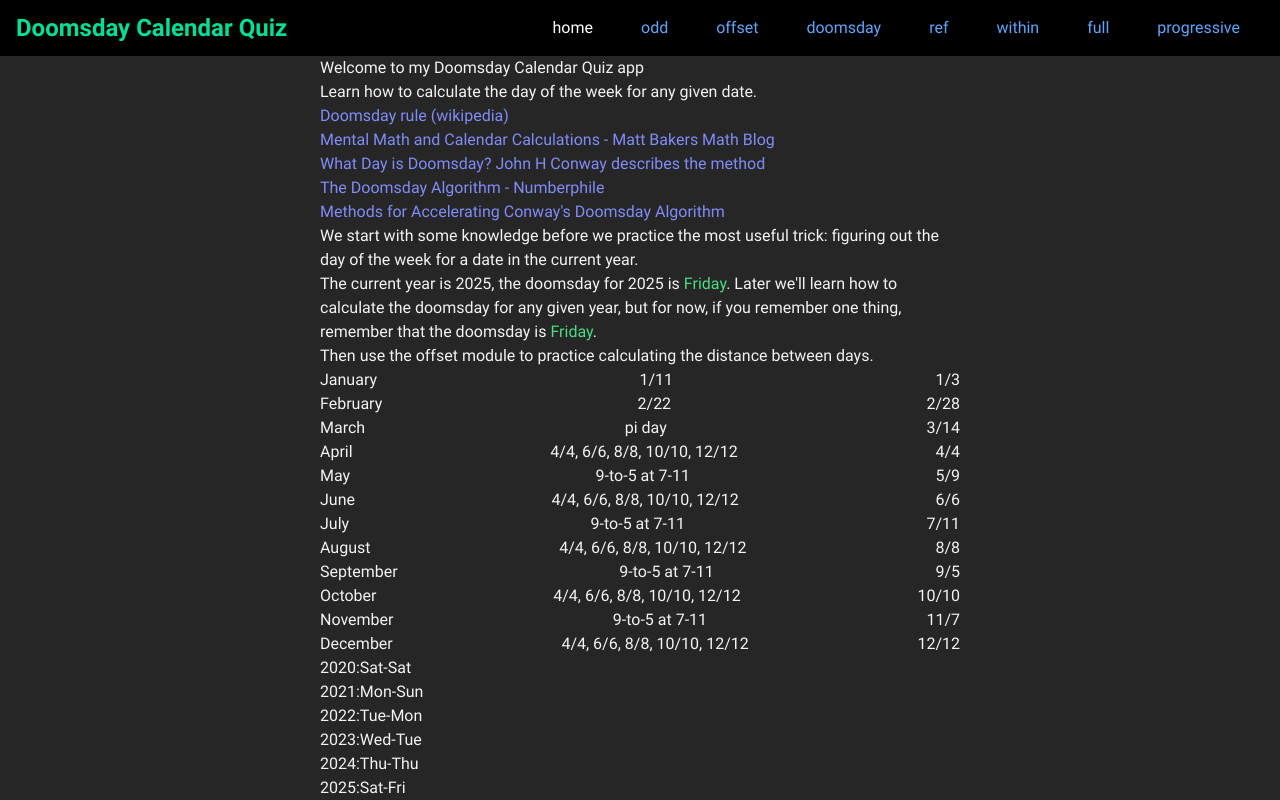
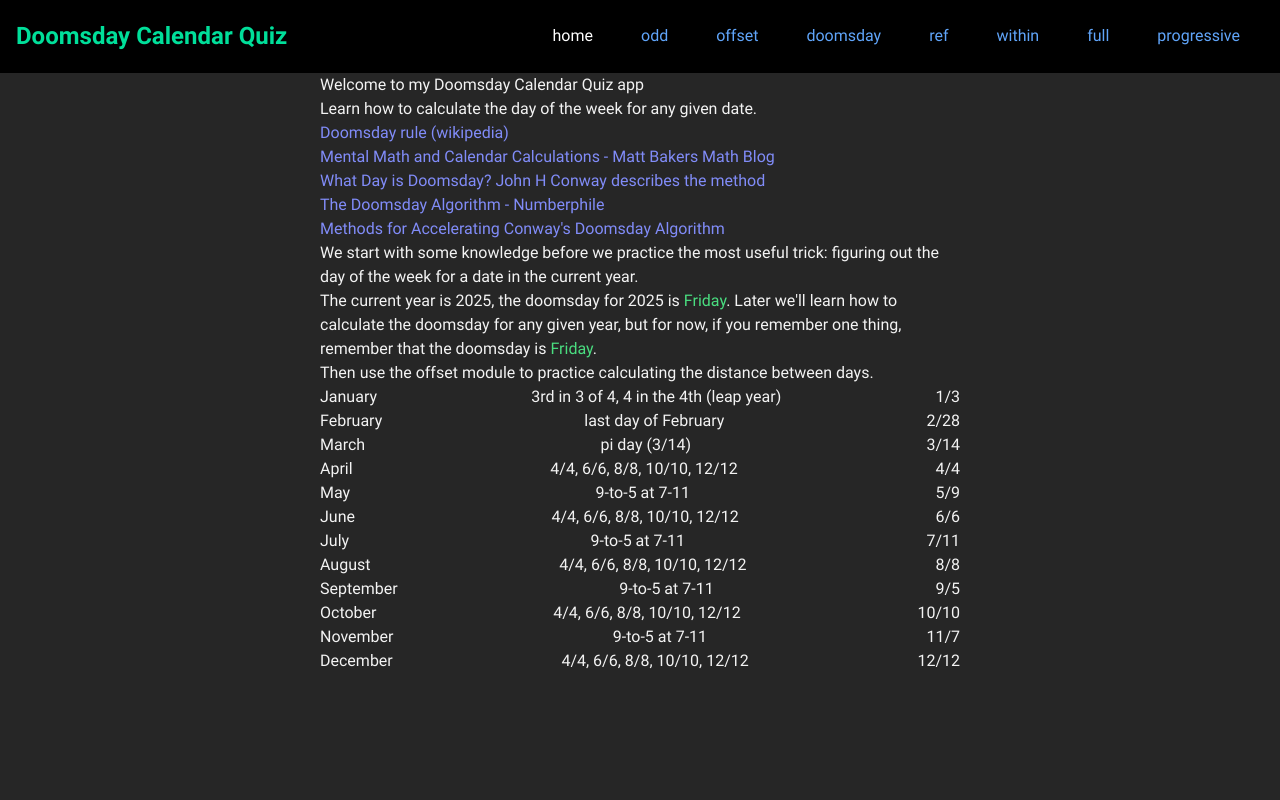
Before and after one commit to jeffprinty/doomsday-calendar-quiz, a React (Vite) app: page / in a window 1280 px wide. Shown: the top 800 px of the page. Built offline with nearby package versions, Linux system fonts and the light colour scheme.

Commit message:
MnemonicsTable

```diff
--- a/src/base.tsx
+++ b/src/base.tsx
@@ -33,8 +33,6 @@ const AllPages = () => {
     <div className='flex flex-col'>
       <h2>GuessDateDoomsdayWithinYear</h2>
       <GuessDateDoomsdayWithinYear />
-      <h2>OddPlusEleven</h2>
-      <OddPlusEleven />
       <h2>StepOne</h2>
       <StepOne />
       <h2>GuessYearDoomsday</h2>
--- a/src/components/home.tsx
+++ b/src/components/home.tsx
@@ -1,6 +1,6 @@
 import { DateTime } from 'luxon';
 
-import { getDoomsdayForYear, getDoomsdayForYearV2 } from '../common';
+import { getDoomsdayForYear } from '../common';
 import { mnemonics } from '../mnemonics';
 import ExternalLink from './external-link';
 
@@ -64,19 +64,6 @@ export const Home = () => {
           );
         })}
       </div>
-      <div>
-        {Array.from({ length: 100 }, (x, index) => (
-          <div key={index}>
-            {2020 + index}:
-            {DateTime.fromObject({
-              year: 2020 + index,
-              month: 2,
-              day: 22,
-            }).toFormat('ccc')}
-            -{getDoomsdayForYearV2(2020 + index)}
-          </div>
-        ))}
-      </div>
     </div>
   );
 };
--- /dev/null
+++ b/src/components/mnemonics-table.tsx
@@ -0,0 +1,40 @@
+import { mnemonics } from '../mnemonics';
+
+const MnemonicsTable = () => {
+  return (
+    <div>
+      <div>
+        <a href='https://en.wikipedia.org/wiki/Doomsday_rule#Memorable_dates_that_always_land_on_Doomsday'>
+          wikipedia: Memorable Dates table
+        </a>
+      </div>
+      <table>
+        <thead>
+          <tr>
+            <th>Month</th>
+            <th>Doomsday</th>
+            <th>Handle</th>
+          </tr>
+        </thead>
+        <tbody>
+          {mnemonics.map(({ common, leap, memeticHandle, monthName, monthNumber }) => (
+            <tr key={monthName}>
+              <td className=''>{monthName}</td>
+              <td className=''>
+                {monthNumber}/{common}
+                {!!leap && (
+                  <span className='px-4 text-violet-500'>
+                    {monthNumber}/{leap}
+                  </span>
+                )}
+              </td>
+              <td>{memeticHandle}</td>
+            </tr>
+          ))}
+        </tbody>
+      </table>
+    </div>
+  );
+};
+
+export default MnemonicsTable;
--- a/src/components/month-doomsday-calendar.tsx
+++ b/src/components/month-doomsday-calendar.tsx
@@ -47,9 +47,10 @@ const MonthDoomsdayCalendar = () => {
 
   return (
     <div className='long-calendar flex w-full flex-col items-start justify-center'>
-      <PageDescribe title='Month Doomsday Practice'>
-        Use this page to practice recalling the doomsday for a given month. You will be prompted
-        with a month and a calendar with 4 highlighted dates, choose the correct doomsday date.
+      <PageDescribe title='Month Doomsday Practice' className='text-sm'>
+        Use this page to practice recalling the doomsday month mnemonic for a given month. You will
+        be prompted with a month and a calendar with 4 highlighted dates, choose the correct
+        doomsday date.
       </PageDescribe>
       <GuessDisplay
         className={clsx(!!answerClicked && 'animate-pulse')}
--- a/src/mnemonics.tsx
+++ b/src/mnemonics.tsx
@@ -8,6 +8,8 @@ export const sharedMemeticHandles = {
 };
 
 export interface Mnemonic {
+  allDoomsdays: Array<number>;
+  allLeapYearDoomsdays?: Array<number>;
   common: number;
   daysInMonth: 28 | 29 | 30 | 31;
   leap?: number;
@@ -20,32 +22,38 @@ export interface Mnemonic {
 
 export const mnemonics: Array<Mnemonic> = [
   {
+    allDoomsdays: [3, 10, 17, 24, 31],
+    allLeapYearDoomsdays: [4, 11, 18, 25, 32],
     common: 3,
     daysInMonth: 31,
     leap: 4,
-    memeticHandle: '1/11',
+    memeticHandle: '3rd in 3 of 4, 4 in the 4th (leap year)',
     month: 'jan',
     monthName: 'January',
     monthNumber: 1,
   },
   {
+    allDoomsdays: [0, 7, 14, 21, 28],
+    allLeapYearDoomsdays: [1, 8, 15, 22, 29],
     common: 28,
     daysInMonth: 28,
     leap: 29,
-    memeticHandle: '2/22',
+    memeticHandle: 'last day of February',
     month: 'feb',
     monthName: 'February',
     monthNumber: 2,
   },
   {
+    allDoomsdays: [0, 7, 14, 21, 28],
     common: 14,
     daysInMonth: 31,
-    memeticHandle: 'pi day',
+    memeticHandle: 'pi day (3/14)',
     month: 'mar',
     monthName: 'March',
     monthNumber: 3,
   },
   {
+    allDoomsdays: [4, 11, 18, 25],
     common: 4,
     daysInMonth: 30,
     memeticHandle: sharedMemeticHandles.doubles,
@@ -54,6 +62,7 @@ export const mnemonics: Array<Mnemonic> = [
     monthNumber: 4,
   },
   {
+    allDoomsdays: [2, 9, 16, 23, 30],
     common: 9,
     daysInMonth: 31,
     memeticHandle: sharedMemeticHandles.nineToFive,
@@ -62,6 +71,7 @@ export const mnemonics: Array<Mnemonic> = [
     monthNumber: 5,
   },
   {
+    allDoomsdays: [6, 13, 20, 27],
     common: 6,
     daysInMonth: 30,
     memeticHandle: sharedMemeticHandles.doubles,
@@ -70,6 +80,7 @@ export const mnemonics: Array<Mnemonic> = [
     monthNumber: 6,
   },
   {
+    allDoomsdays: [4, 11, 18, 25],
     common: 11,
     daysInMonth: 31,
     memeticHandle: sharedMemeticHandles.nineToFive,
@@ -78,6 +89,7 @@ export const mnemonics: Array<Mnemonic> = [
     monthNumber: 7,
   },
   {
+    allDoomsdays: [1, 8, 15, 22, 29],
     common: 8,
     daysInMonth: 31,
     memeticHandle: sharedMemeticHandles.doubles,
@@ -86,6 +98,7 @@ export const mnemonics: Array<Mnemonic> = [
     monthNumber: 8,
   },
   {
+    allDoomsdays: [5, 12, 19, 26],
     common: 5,
     daysInMonth: 30,
     memeticHandle: sharedMemeticHandles.nineToFive,
@@ -94,6 +107,7 @@ export const mnemonics: Array<Mnemonic> = [
     monthNumber: 9,
   },
   {
+    allDoomsdays: [3, 10, 17, 24, 31],
     common: 10,
     daysInMonth: 31,
     memeticHandle: sharedMemeticHandles.doubles,
@@ -102,6 +116,7 @@ export const mnemonics: Array<Mnemonic> = [
     monthNumber: 10,
   },
   {
+    allDoomsdays: [7, 14, 21, 28],
     common: 7,
     daysInMonth: 30,
     memeticHandle: sharedMemeticHandles.nineToFive,
@@ -110,6 +125,7 @@ export const mnemonics: Array<Mnemonic> = [
     monthNumber: 11,
   },
   {
+    allDoomsdays: [5, 12, 19, 26],
     common: 12,
     daysInMonth: 31,
     memeticHandle: sharedMemeticHandles.doubles,
--- a/src/reference.tsx
+++ b/src/reference.tsx
@@ -1,5 +1,6 @@
 import { doomsyearTable } from './common';
 import LongCalendar from './components/long-calendar';
+import MnemonicsTable from './components/mnemonics-table';
 
 const doomsyearColorCode = [
   'text-red-400',
@@ -14,7 +15,9 @@ const doomsyearColorCode = [
 const Reference = () => {
   return (
     <div id='page__reference' className='flex w-full flex-col'>
-      <div className=''>Other reference</div>
+      <div className='flex w-full flex-col items-center'>
+        <MnemonicsTable />
+      </div>
       <div className='long stuff flex w-full grid-cols-2 flex-row justify-around'>
         <div className=''>
           {doomsyearTable.map(([year, doomsyear]) => (
--- a/src/step-1.tsx
+++ b/src/step-1.tsx
@@ -88,7 +88,7 @@ const StepOne = () => {
     <div className='' id='page__step-one'>
       <OffsetIllustrated />
       <div className='steps-wrapper'>
-        <StepDisplay show={false}>
+        <StepDisplay>
           <div>
             <a href='https://en.wikipedia.org/wiki/Doomsday_rule#Memorable_dates_that_always_land_on_Doomsday'>
               wikipedia: Memorable Dates table
@@ -131,7 +131,7 @@ const StepOne = () => {
           </div>
           <Button onClick={() => setStep((previous) => previous + 1)}>Next</Button>
         </StepDisplay>
-        <StepDisplay show={false}>
+        <StepDisplay>
           <div>
             <p>
               First, you need to commit the month mnemonics to memory. They’re only 12 of them, and
```
